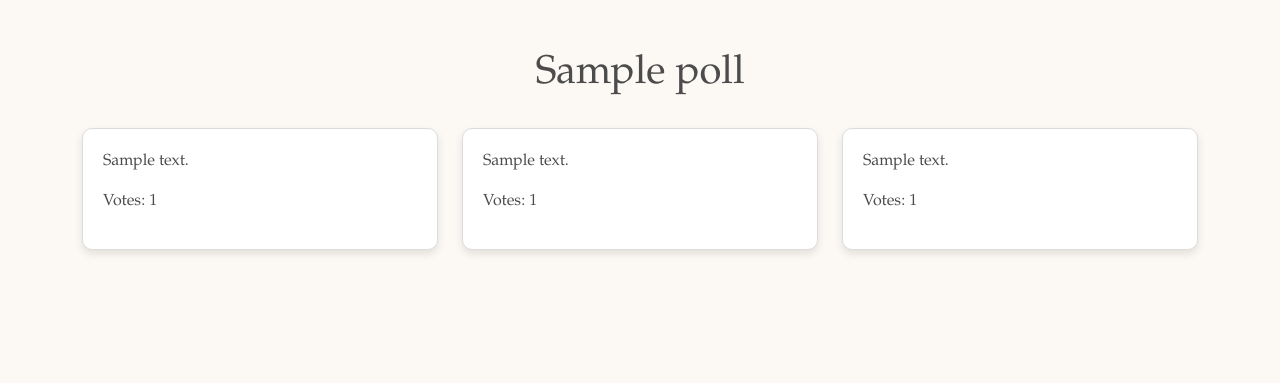
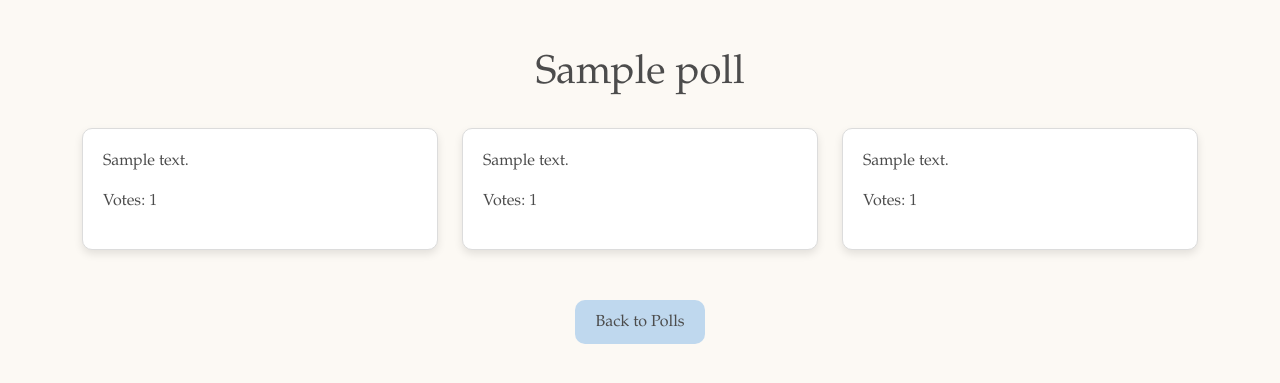
Before and after one commit to ew432usna/pollstr, a Flask app: page /poll/1 in a window 1280 px wide. Shown: the top 383 px of the page. Run offline with Flask 3, Linux system fonts and the light colour scheme; tables that the repository leaves empty hold one stand-in row (values such as "Sample post").

Commit message:
udates poll.html

```diff
--- a/templates/poll.html
+++ b/templates/poll.html
@@ -30,6 +30,28 @@
             transform: translateY(-5px); /* Lift the box slightly on hover */
             box-shadow: 0 8px 16px rgba(0, 0, 0, 0.2); /* Increase shadow on hover */
         }
+        .back-button {
+            text-align: center;
+            margin-top: 30px; /* Add space above the button */
+        }
+        .back-button a {
+            text-decoration: none;
+        }
+        .back-button button {
+            border: none;
+            padding: 10px 20px;
+            border-radius: 10px;
+            background-color: #bfd8ee; /* Light blue background */
+            color: #4c4c4c; /* Dark grey text */
+            font-size: 1rem;
+            cursor: pointer;
+            transition: background-color 0.3s, transform 0.3s;
+        }
+        .back-button button:hover {
+            background-color: #d3e3f2; /* Light blue hover background */
+            transform: translateY(-2px);
+            box-shadow: 0 8px 16px rgba(0, 0, 0, 0.2);
+        }
     </style>
 </head>
 <body>
@@ -55,6 +77,11 @@
             </div>
         </div>
     </div>
+    <div class="back-button">
+        <a href="/">
+            <button>Back to Polls</button>
+        </a>
+    </div>
 </div>
 </body>
 </html>
```
